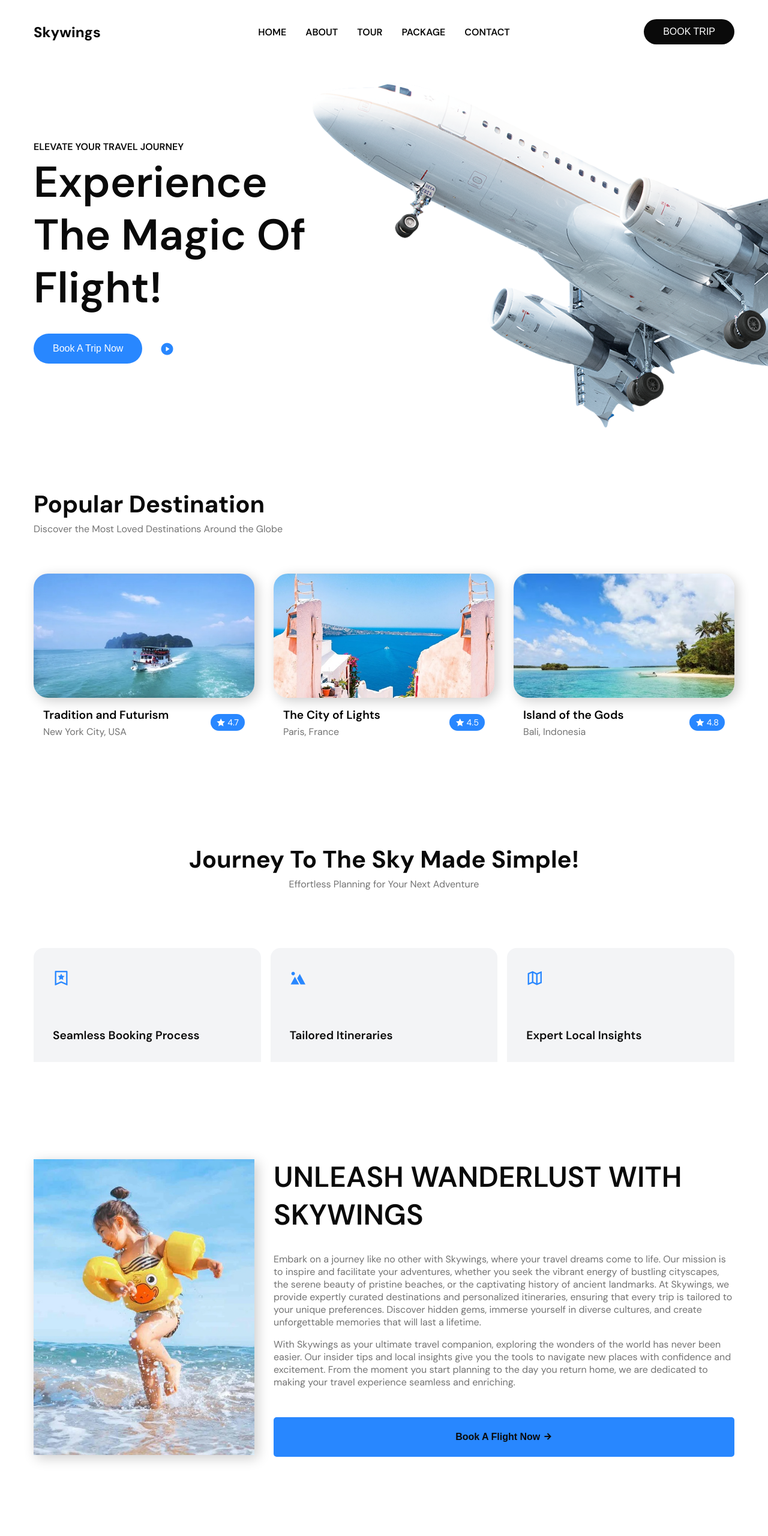
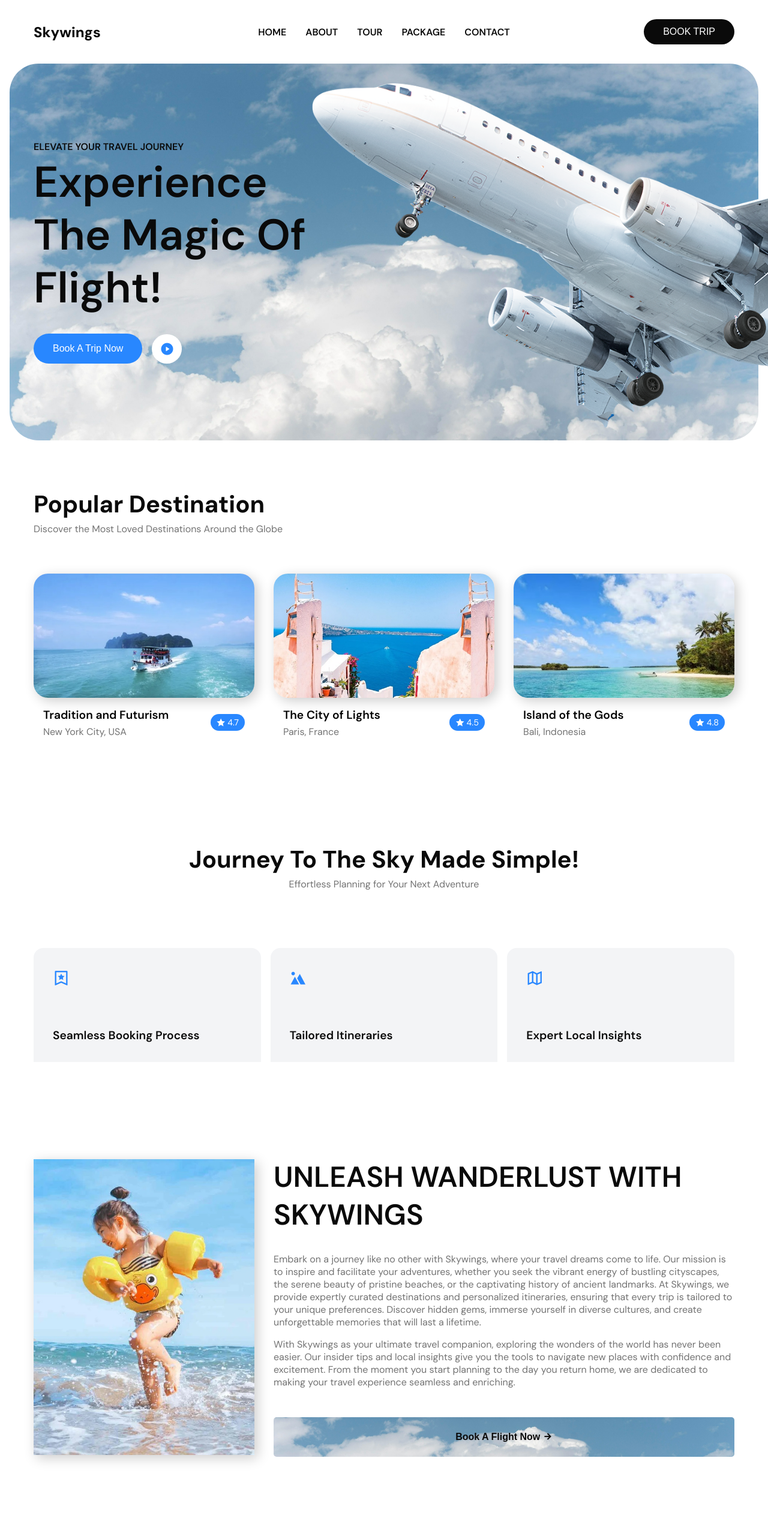
Before and after one commit to Dipanshu-git/Travel-agency, a plain HTML site: page index.html in a window 1280 px wide. Shown: the top 2560 px of the page at 60% size. Drawn offline with nearby package versions, Linux system fonts and the light colour scheme.

Commit message:
Update styles.css
image changes

```diff
--- a/styles.css
+++ b/styles.css
@@ -161,7 +161,7 @@ header::before {
   top: 50%;
   left: 50%;
   transform: translate(-50%, -50%);
-  background-image: url("assets/header-bg.jpg");
+  background-image: url("header-bg.jpg");
   background-position: center center;
   background-size: cover;
   background-repeat: no-repeat;
@@ -368,7 +368,7 @@ header::before {
   padding: 1.5rem;
   font-weight: 600;
   color: var(--text-dark);
-  background-image: url("assets/header-bg.jpg");
+  background-image: url("header-bg.jpg");
   background-size: cover;
   background-position: center center;
   background-repeat: no-repeat;
```
